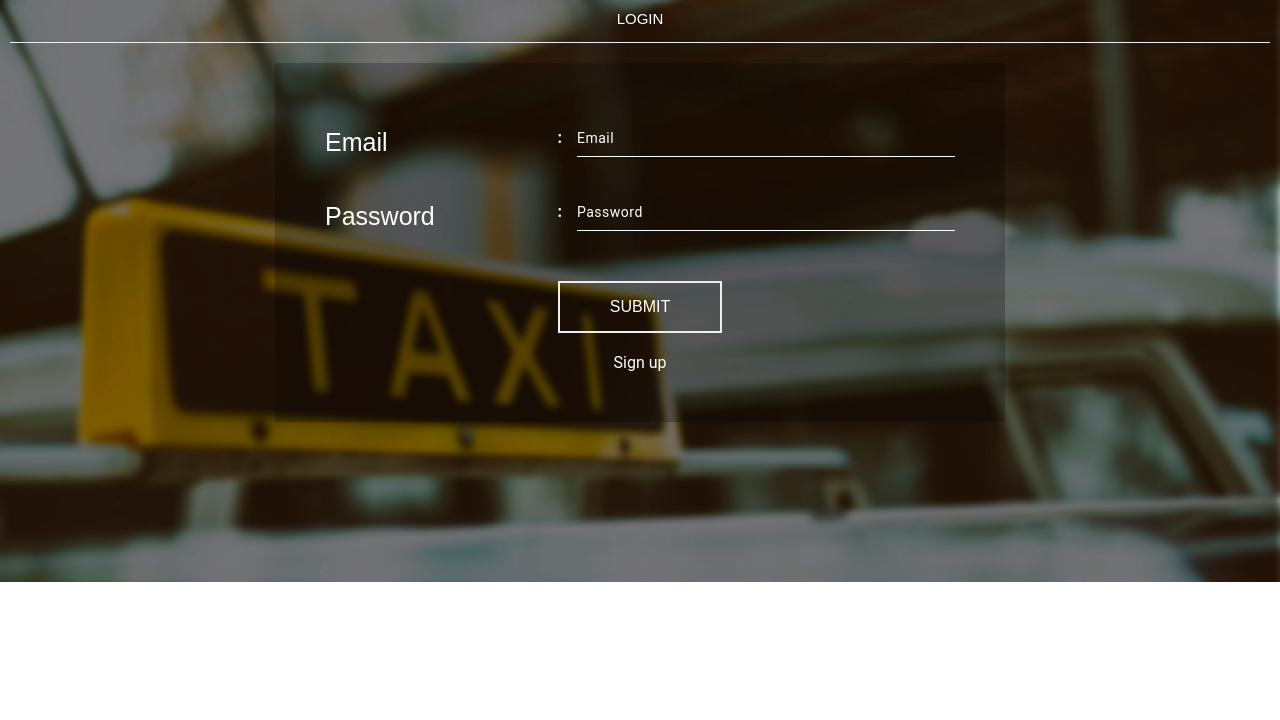
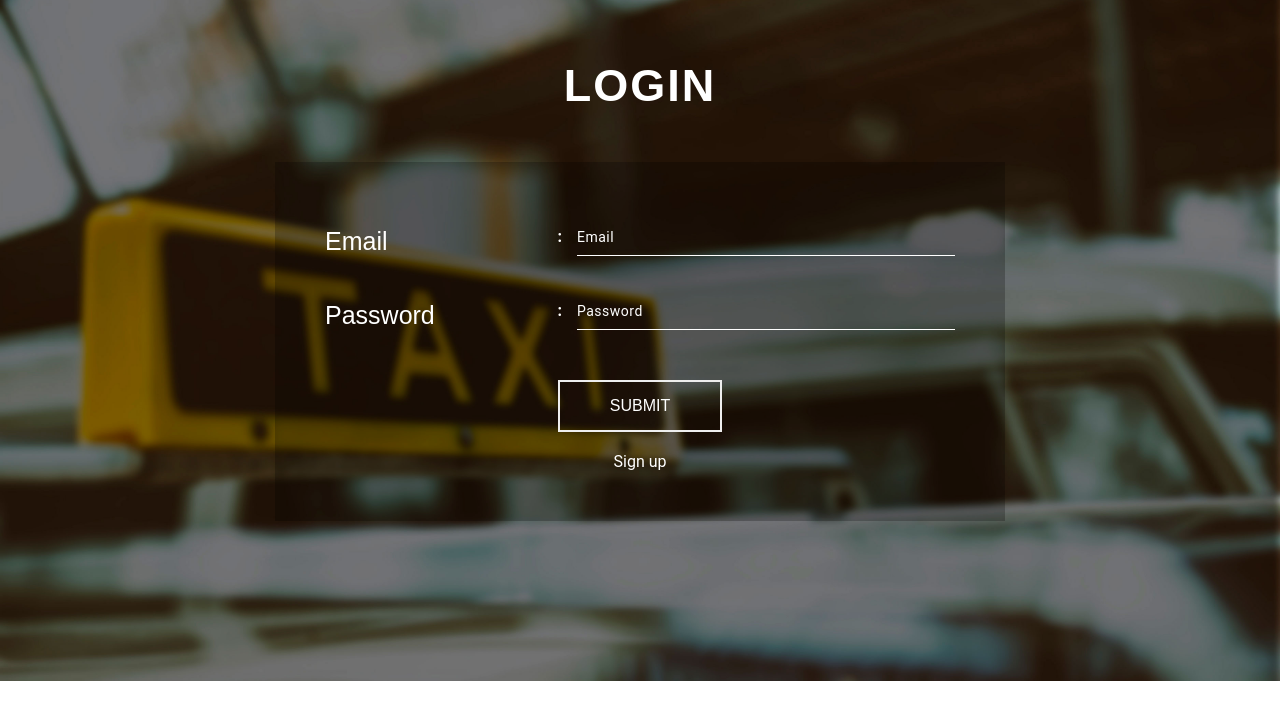
Before and after one commit to xplore2web/TaxiCoach, an Angular app: page /login in a window 1280 px wide. Shown: the top 720 px of the page. Built offline with nearby package versions, Linux system fonts and the light colour scheme.

Commit message:
project added.

```diff
--- a/src/app/_components/login/login.component.html
+++ b/src/app/_components/login/login.component.html
@@ -1,5 +1,5 @@
     <div class="booktaxi-container">
-    <h2>LOGIN</h2>
+    <h1>LOGIN</h1>
     <div class="containerw3layouts-agileits">
         <div class="w3layoutscontactagileits">
             <form [formGroup]="loginForm">
```
